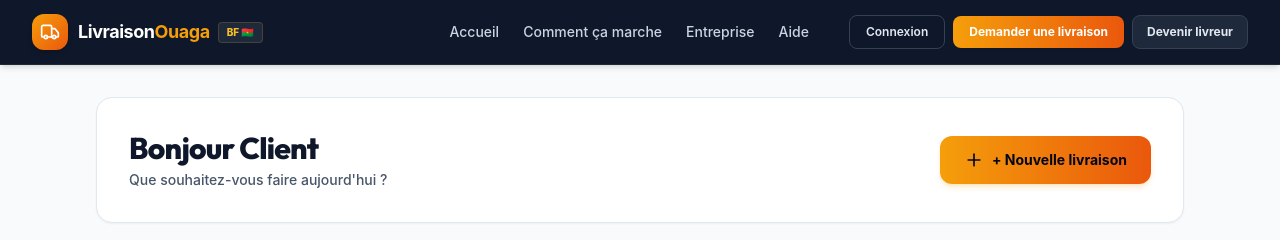
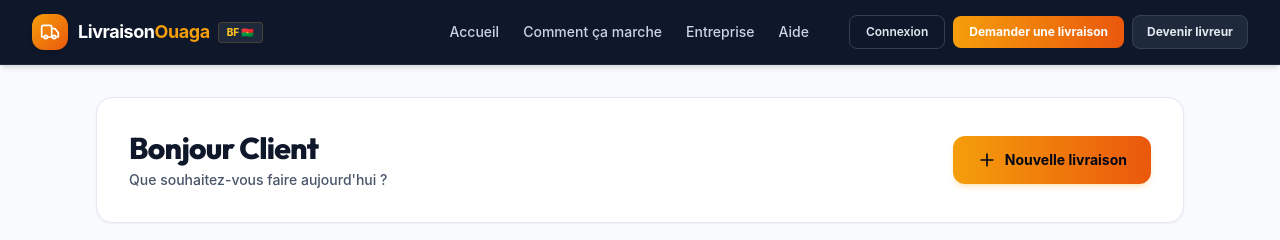
Before and after one commit to nickyshone62-ship-it/livraison, a Next.js app: page /client in a window 1280 px wide. Shown: the top 240 px of the page. Built offline with nearby package versions, Linux system fonts and the light colour scheme; no server answers.

Commit message:
Correction de l'affichage du bouton Nouvelle livraison (retrait du signe + en double)

```diff
--- a/src/app/client/page.tsx
+++ b/src/app/client/page.tsx
@@ -91,7 +91,7 @@ export default function ClientDashboard() {
             className="px-6 py-3.5 bg-gradient-to-r from-amber-500 to-orange-600 hover:from-amber-600 hover:to-orange-700 text-slate-950 font-bold rounded-xl shadow-md shadow-amber-500/20 flex items-center justify-center gap-2 text-sm shrink-0 transition-all cursor-pointer"
           >
             <Plus className="w-5 h-5" />
-            <span>+ Nouvelle livraison</span>
+            <span>Nouvelle livraison</span>
           </Link>
         </div>
 
```
